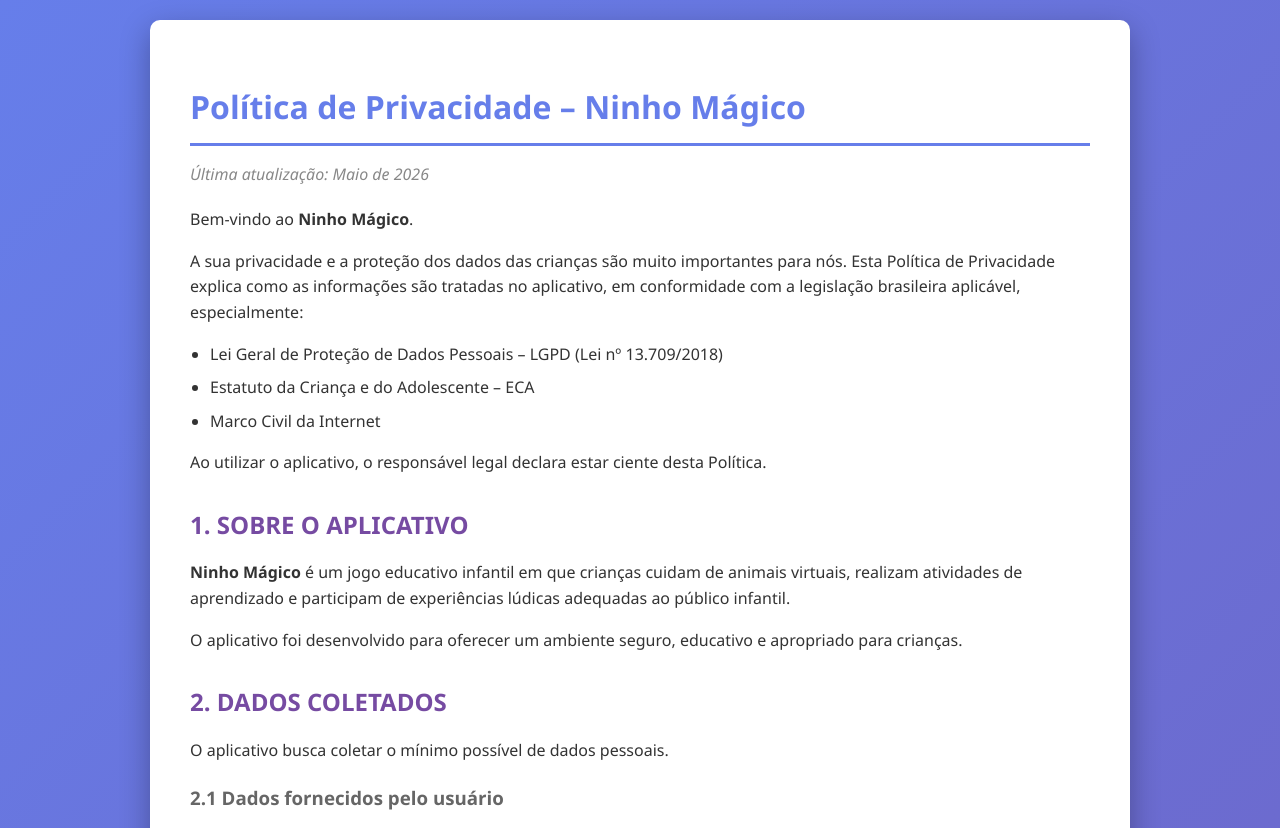
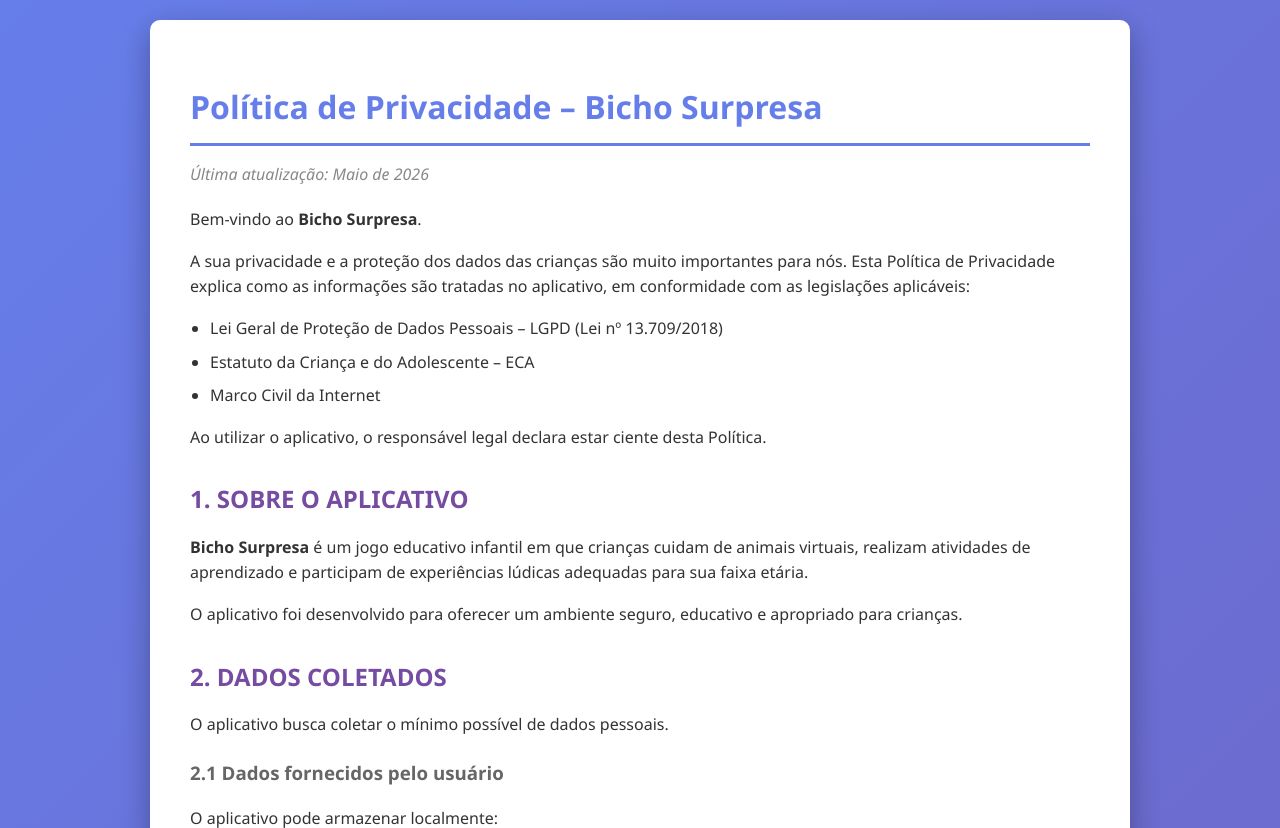
Before and after one commit to Fencing-Stats/privacy-policy.html, a plain HTML site: page index.html in a window 1280 px wide. Shown: the top 828 px of the page. Drawn offline with Linux system fonts and the light colour scheme.

Commit message:
Rename app from "Ninho Mágico" to "Bicho Surpresa" in privacy policy

```diff
--- a/index.html
+++ b/index.html
@@ -3,7 +3,7 @@
 <head>
     <meta charset="UTF-8">
     <meta name="viewport" content="width=device-width, initial-scale=1.0">
-    <title>Política de Privacidade – Ninho Mágico</title>
+    <title>Política de Privacidade – Bicho Surpresa</title>
     <style>
         body {
             font-family: 'Segoe UI', Tahoma, Geneva, Verdana, sans-serif;
@@ -70,12 +70,12 @@
 </head>
 <body>
     <div class="container">
-        <h1>Política de Privacidade – Ninho Mágico</h1>
+        <h1>Política de Privacidade – Bicho Surpresa</h1>
         <p class="last-updated">Última atualização: Maio de 2026</p>
 
-        <p>Bem-vindo ao <strong>Ninho Mágico</strong>.</p>
+        <p>Bem-vindo ao <strong>Bicho Surpresa</strong>.</p>
 
-        <p>A sua privacidade e a proteção dos dados das crianças são muito importantes para nós. Esta Política de Privacidade explica como as informações são tratadas no aplicativo, em conformidade com a legislação brasileira aplicável, especialmente:</p>
+        <p>A sua privacidade e a proteção dos dados das crianças são muito importantes para nós. Esta Política de Privacidade explica como as informações são tratadas no aplicativo, em conformidade com as legislações aplicáveis:</p>
 
         <ul>
             <li>Lei Geral de Proteção de Dados Pessoais – LGPD (Lei nº 13.709/2018)</li>
@@ -86,7 +86,7 @@
         <p>Ao utilizar o aplicativo, o responsável legal declara estar ciente desta Política.</p>
 
         <h2>1. SOBRE O APLICATIVO</h2>
-        <p><strong>Ninho Mágico</strong> é um jogo educativo infantil em que crianças cuidam de animais virtuais, realizam atividades de aprendizado e participam de experiências lúdicas adequadas ao público infantil.</p>
+        <p><strong>Bicho Surpresa</strong> é um jogo educativo infantil em que crianças cuidam de animais virtuais, realizam atividades de aprendizado e participam de experiências lúdicas adequadas para sua faixa etária.</p>
         <p>O aplicativo foi desenvolvido para oferecer um ambiente seguro, educativo e apropriado para crianças.</p>
 
         <h2>2. DADOS COLETADOS</h2>
@@ -204,7 +204,7 @@
         <p>Ao utilizar o aplicativo, o responsável legal declara ciência desta Política de Privacidade e concorda com os termos aqui descritos.</p>
 
         <div class="footer">
-            <p>&copy; 2026 Ninho Mágico. Todos os direitos reservados.</p>
+            <p>&copy; 2026 Bicho Surpresa. Todos os direitos reservados.</p>
         </div>
     </div>
 </body>
```
